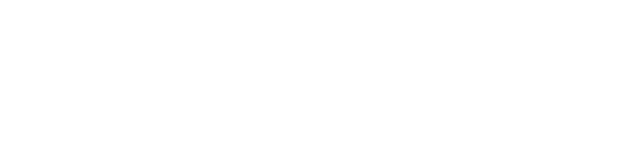
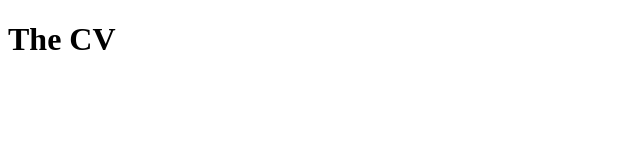
Before and after one commit to maxnope/rsschool-cv, a plain HTML site: page index.html in a window 1280 px wide. Shown: the whole page, without its empty margins (0-640 px from the left). Drawn offline with Linux system fonts and the light colour scheme.

Commit message:
feat: add H1 tag

```diff
--- a/index.html
+++ b/index.html
@@ -6,6 +6,6 @@
     <title>Evgeniy Smirnov CV</title>
 </head>
 <body>
-
+    <h1>The CV</h1>
 </body>
 </html>
```
